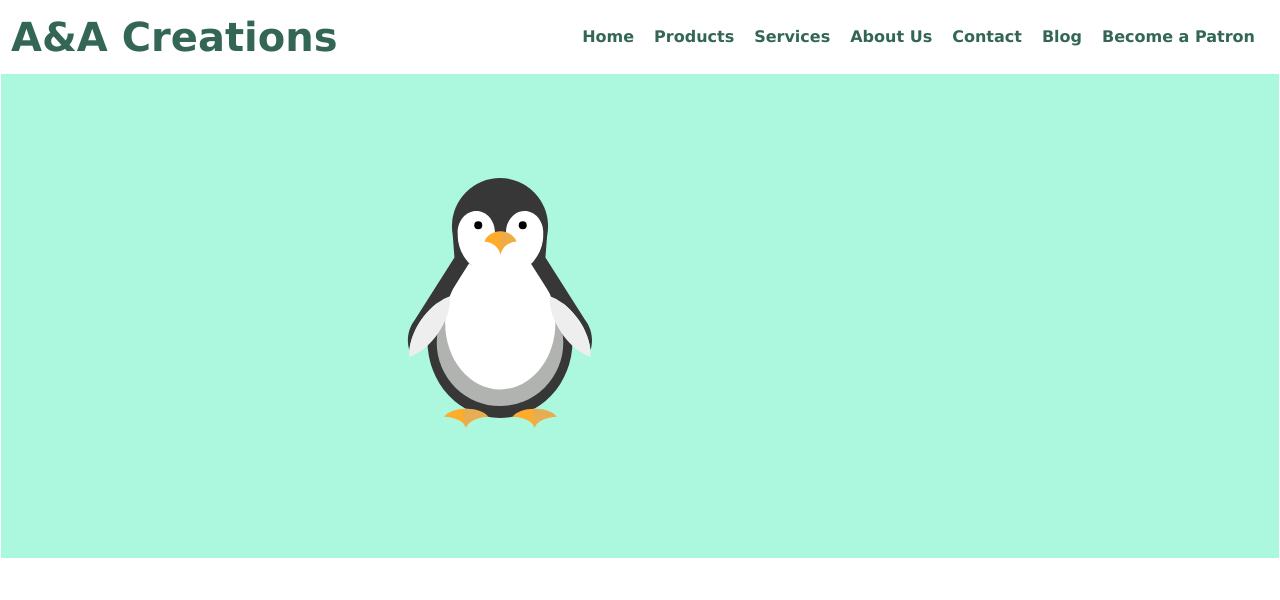
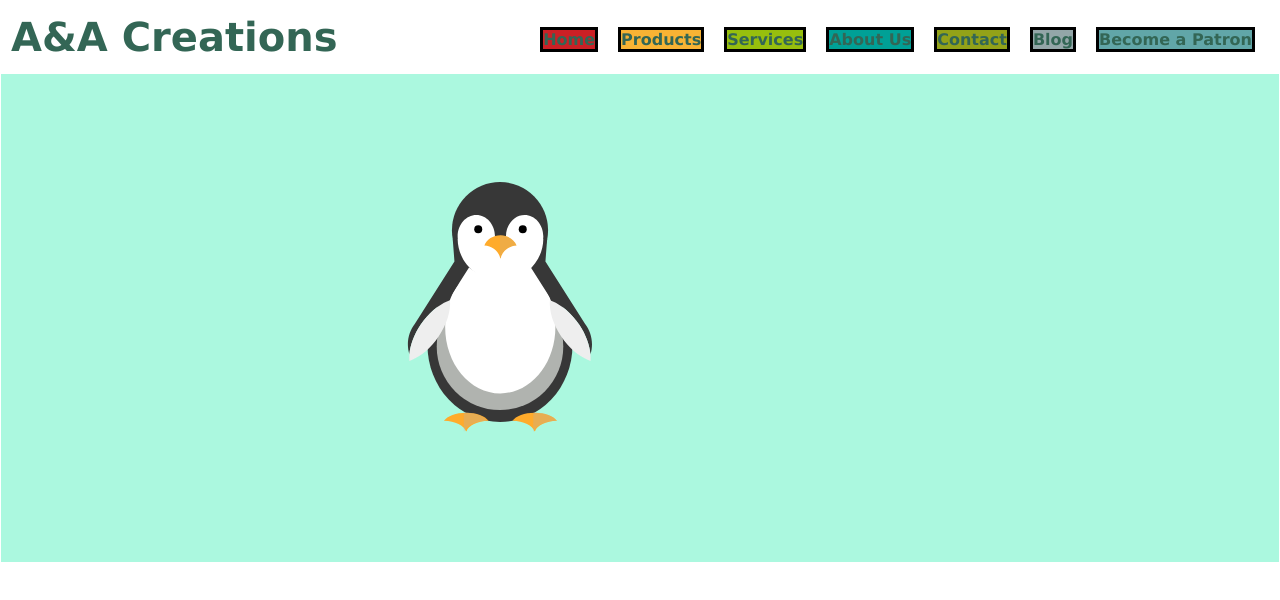
Before and after one commit to shresthaankit7/animateSVGdemo, an Angular app: page / in a window 1280 px wide. Shown: the top 600 px of the page. Built offline with nearby package versions, Linux system fonts and the light colour scheme.

Commit message:
testingDesigns

```diff
--- a/src/app/app.component.css
+++ b/src/app/app.component.css
@@ -36,6 +36,7 @@
   display: inline-block;
   margin: 10px;
   font-weight: bold;
+  border-style: solid;
 }
 
 .main-menu-list a {
@@ -43,6 +44,20 @@
   text-decoration: none;
 }
 
+.main-menu-list:hover
+{
+    box-shadow: 0px 0px 150px #000000;
+    z-index: 2;
+    -webkit-transition: all 200ms ease-in;
+    -webkit-transform: scale(1.5);
+    -ms-transition: all 200ms ease-in;
+    -ms-transform: scale(1.5);
+    -moz-transition: all 200ms ease-in;
+    -moz-transform: scale(1.5);
+    transition: all 200ms ease-in;
+    transform: scale(1.5);
+}
+
 .penguin-area {
   background-color: rgb(171, 248, 223);
   margin: -7px;
--- a/src/app/app.component.html
+++ b/src/app/app.component.html
@@ -6,13 +6,13 @@
     </div>
     <div>
       <ul class="main-menu">
-        <li class="main-menu-list"><a href="">Home</a></li>
-        <li class="main-menu-list"><a href="">Products</a></li>
-        <li class="main-menu-list"><a href="">Services</a></li>
-        <li class="main-menu-list"><a href="">About Us</a></li>
-        <li class="main-menu-list"><a href="">Contact</a></li>
-        <li class="main-menu-list"><a href="">Blog</a></li>
-        <li class="main-menu-list"><a href="">Become a Patron</a></li>
+        <li class="main-menu-list" id="mmHome" style="background-color:#cb2025;"><a href="">Home</a></li>
+        <li class="main-menu-list" id="mmProducts" style="background-color:#f8b334;"><a href="">Products</a></li>
+        <li class="main-menu-list" id="mmServices" style="background-color:#97bf0d;"><a href="">Services</a></li>
+        <li class="main-menu-list" id="mmAboutUs" style="background-color:#00a096;"><a href="">About Us</a></li>
+        <li class="main-menu-list" id="mmContact" style="background-color:#93a218;"><a href="">Contact</a></li>
+        <li class="main-menu-list" id="mmBlog" style="background-color:#93a6a8;"><a href="">Blog</a></li>
+        <li class="main-menu-list" id="mmBecomeAPatron" style="background-color:#61a6a8;"><a href="">Become a Patron</a></li>
       </ul>
     </div>
   </div>
```
